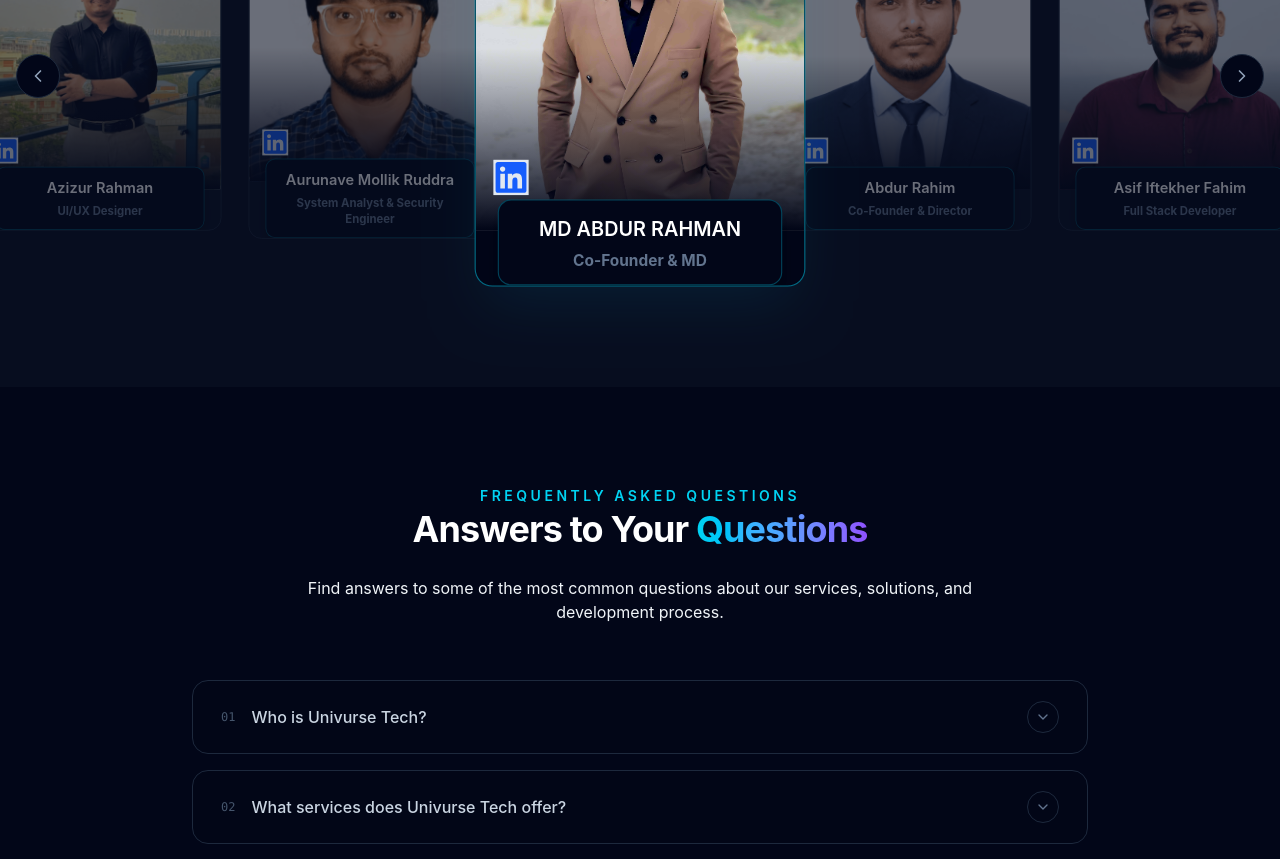
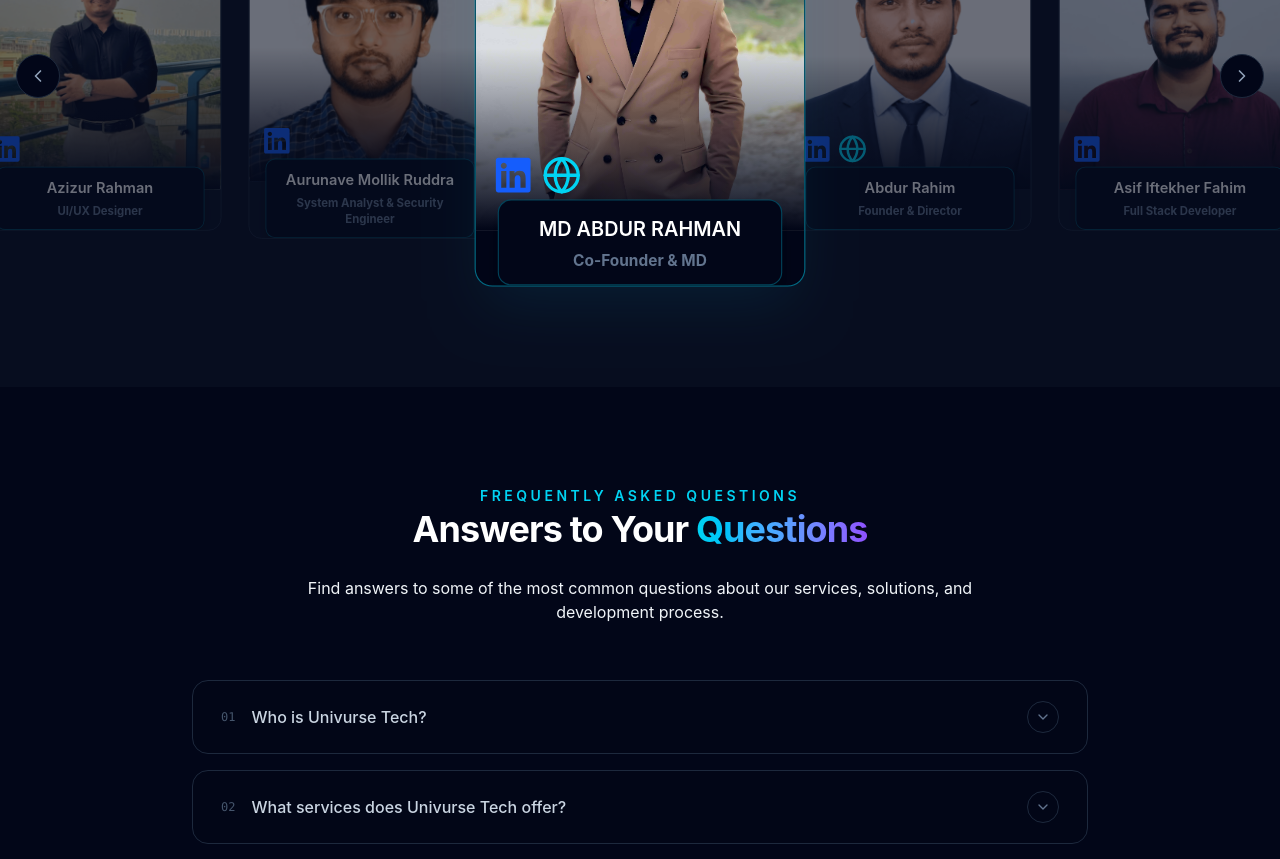
Before and after one commit to ARS-Talukder/univurse_tech, a React (Vite) app: page / in a window 1280 px wide. Shown: the part 6460-7319 px from the top of the page. Built offline with nearby package versions, Linux system fonts and the light colour scheme.

Commit message:
App Loader implemented

```diff
--- a/public/data/team.json
+++ b/public/data/team.json
@@ -4,14 +4,16 @@
         "name": "MD ABDUR RAHMAN",
         "designation": "Co-Founder & MD",
         "image": "md_abdur_rahman",
-        "linkedin": "https://www.linkedin.com/in/md-abdur-rahman-20339a241/"
+        "linkedin": "https://www.linkedin.com/in/md-abdur-rahman-20339a241/",
+        "portfolio": "https://md-abdur-rahman.web.app/"
     },
     {
         "_id": "team_002",
         "name": "Abdur Rahim",
-        "designation": "Co-Founder & Director",
+        "designation": "Founder & Director",
         "image": "abdur_rahim",
-        "linkedin": "https://www.linkedin.com/in/abdur-rahim-austcse019/"
+        "linkedin": "https://www.linkedin.com/in/abdur-rahim-austcse019/",
+        "portfolio": "https://adrahim.netlify.app/"
     },
     {
         "_id": "team_003",
--- a/src/components/MeetOurTeam/MeetOurTeam.jsx
+++ b/src/components/MeetOurTeam/MeetOurTeam.jsx
@@ -1,6 +1,6 @@
 import { motion } from "framer-motion";
 import { useState } from "react";
-import { FiChevronLeft, FiChevronRight } from "react-icons/fi";
+import { FiChevronLeft, FiChevronRight, FiGlobe } from "react-icons/fi";
 import { FaLinkedin } from "react-icons/fa";
 
 // Team images
@@ -21,7 +21,7 @@ import Loading from "../Shared/Loading";
 const imageMap = {
     abdur_rahim: abdurRahim,
     md_abdur_rahman: mdAbdurRahman,
-    asif_iftekhar_fahim:asifIftekharFahim,
+    asif_iftekhar_fahim: asifIftekharFahim,
     md_zaed_hassan_shams: mdZaedHassanShams,
     nirjoy_debnath: nirjoyDebnath,
     mafuj_ahammad: mafujAhammad,
@@ -279,6 +279,10 @@ const MeetOurTeam = () => {
                                         />
 
 
+                                        {/* Social Links */}
+
+                                        <div className="absolute left-4 bottom-8 flex items-center gap-2">
+
                                             {/* LinkedIn */}
 
                                             {member.linkedin && (
@@ -294,14 +298,40 @@ const MeetOurTeam = () => {
 
                                                     aria-label={`${member.name} LinkedIn`}
 
-                                                className="absolute left-4 bottom-8 flex items-center justify-center text-slate-950 translate-y-0 bg-slate-200 hover:bg-slate-400 transition-all duration-300"
+                                                    className="flex items-center justify-center"
                                                 >
 
-                                                <FaLinkedin className="w-8 h-8 text-blue-600" />
+                                                    <FaLinkedin className="w-9 h-9 text-blue-600 hover:text-blue-800 transition-all duration-300" />
 
                                                 </a>
 
                                             )}
+
+                                            {/* Portfolio */}
+
+                                            {member.portfolio && (
+
+                                                <a
+                                                    href={
+                                                        member.portfolio
+                                                    }
+
+                                                    target="_blank"
+
+                                                    rel="noopener noreferrer"
+
+                                                    aria-label={`${member.name} Portfolio`}
+
+                                                    className="flex items-center justify-center"
+                                                >
+
+                                                    <FiGlobe className="w-9 h-9 text-cyan-400 hover:text-blue-800 transition-all duration-300" />
+
+                                                </a>
+
+                                            )}
+
+                                        </div>
 
                                     </div>
 
--- /dev/null
+++ b/src/components/Shared/AppLoader.jsx
@@ -0,0 +1,28 @@
+import { useEffect, useState } from "react";
+import Loading from "./Loading";
+
+const AppLoader = ({ children }) => {
+    const [isLoading, setIsLoading] = useState(
+        document.readyState !== "complete"
+    );
+
+    useEffect(() => {
+        const handleLoad = () => {
+            setIsLoading(false);
+        };
+
+        window.addEventListener("load", handleLoad);
+
+        return () => {
+            window.removeEventListener("load", handleLoad);
+        };
+    }, []);
+
+    if (isLoading) {
+        return <Loading />;
+    }
+
+    return children;
+};
+
+export default AppLoader;
--- a/src/main.jsx
+++ b/src/main.jsx
@@ -4,6 +4,7 @@ import './index.css'
 import App from './App.jsx'
 import { QueryClient, QueryClientProvider } from "@tanstack/react-query";
 import { Toaster } from 'react-hot-toast';
+import AppLoader from './components/Shared/AppLoader.jsx';
 
 
 const queryClient = new QueryClient();
@@ -11,7 +12,9 @@ const queryClient = new QueryClient();
 createRoot(document.getElementById('root')).render(
   <StrictMode>
     <QueryClientProvider client={queryClient}>
-      <App />
+      <AppLoader>
+        <App />
+      </AppLoader>
       <Toaster
         position="top-right"
         reverseOrder={false}
```
Lines whose indentation alone changed are shown as unchanged.
